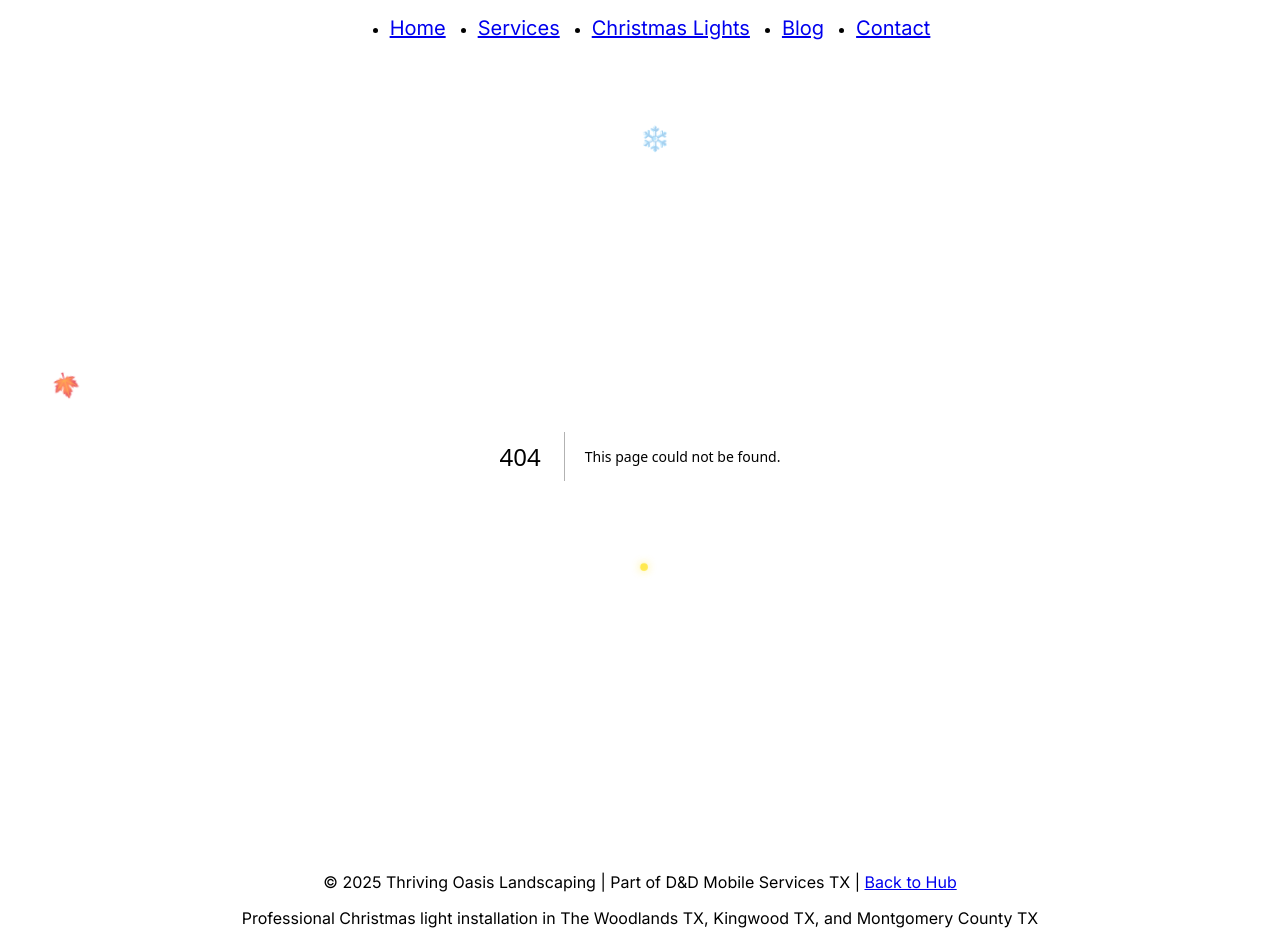
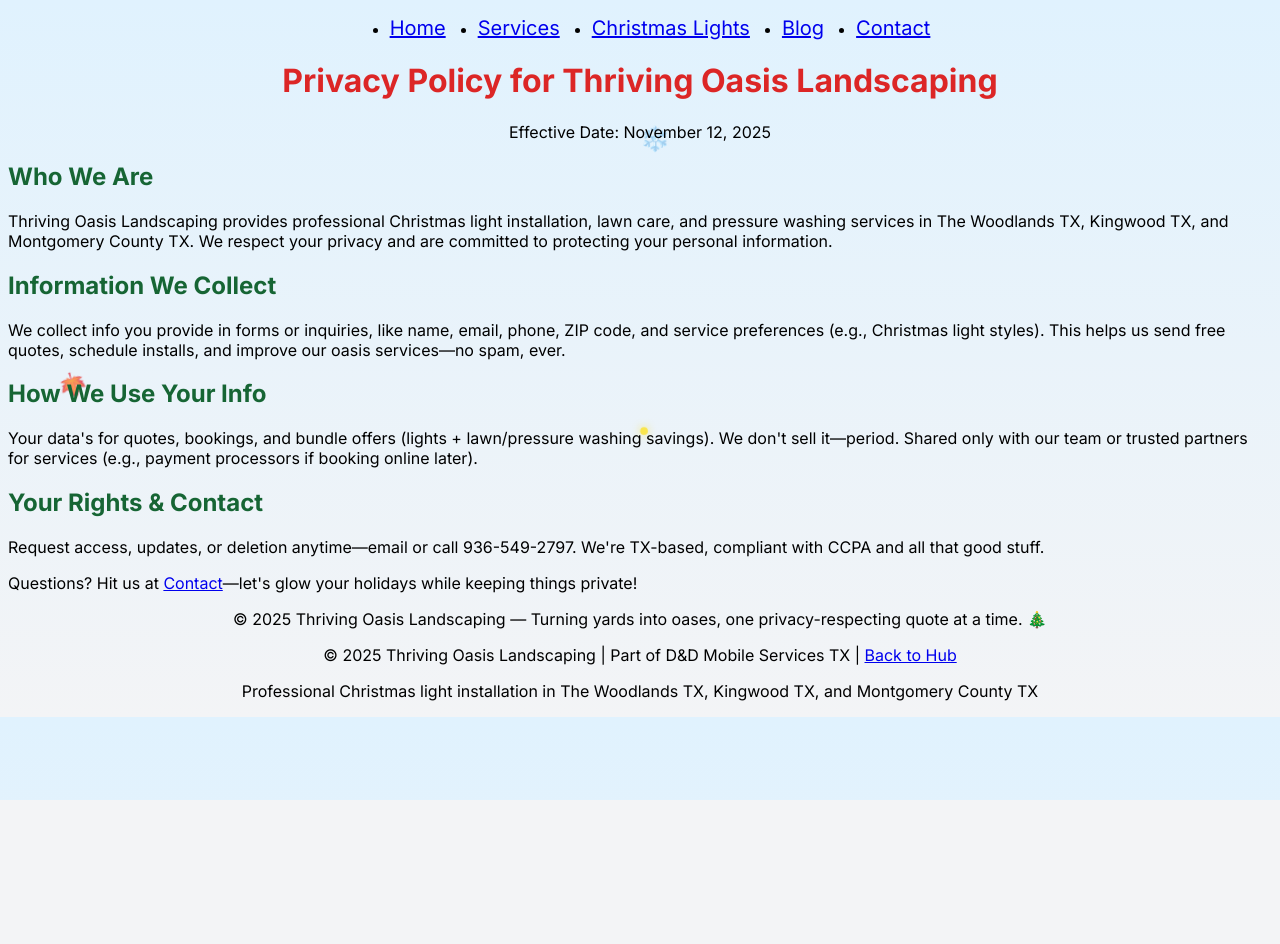
Before and after one commit to dacubbison/thriving-oasis-landscaping, a Next.js app: page /privacy-policy in a window 1280 px wide. Before the commit this address had no page. After the commit the page ends 800 px from the top, so only its background shows below. Built offline with nearby package versions, Linux system fonts and the light colour scheme.

Commit message:
Pixel events wired, CTAs popping, privacy policy lockedleads flooding cash now!

```diff
--- /dev/null
+++ b/app/privacy-policy/page.tsx
@@ -0,0 +1,37 @@
+'use client';
+
+import Link from 'next/link';
+
+export default function PrivacyPolicy() {
+  return (
+    <div className="container mx-auto p-4 max-w-3xl">
+      <h1 className="text-3xl font-bold mb-6 text-center" style={{ color: 'rgb(220, 38, 38)' }}>
+        Privacy Policy for Thriving Oasis Landscaping
+      </h1>
+      <p className="mb-4 text-center">Effective Date: November 12, 2025</p>
+
+      <section className="mb-8">
+        <h2 className="text-2xl font-semibold mb-4" style={{ color: 'rgb(22, 101, 52)' }}>Who We Are</h2>
+        <p>Thriving Oasis Landscaping provides professional Christmas light installation, lawn care, and pressure washing services in The Woodlands TX, Kingwood TX, and Montgomery County TX. We respect your privacy and are committed to protecting your personal information.</p>
+      </section>
+
+      <section className="mb-8">
+        <h2 className="text-2xl font-semibold mb-4" style={{ color: 'rgb(22, 101, 52)' }}>Information We Collect</h2>
+        <p>We collect info you provide in forms or inquiries, like name, email, phone, ZIP code, and service preferences (e.g., Christmas light styles). This helps us send free quotes, schedule installs, and improve our oasis services—no spam, ever.</p>
+      </section>
+
+      <section className="mb-8">
+        <h2 className="text-2xl font-semibold mb-4" style={{ color: 'rgb(22, 101, 52)' }}>How We Use Your Info</h2>
+        <p>Your data's for quotes, bookings, and bundle offers (lights + lawn/pressure washing savings). We don't sell it—period. Shared only with our team or trusted partners for services (e.g., payment processors if booking online later).</p>
+      </section>
+
+      <section className="mb-8">
+        <h2 className="text-2xl font-semibold mb-4" style={{ color: 'rgb(22, 101, 52)' }}>Your Rights & Contact</h2>
+        <p>Request access, updates, or deletion anytime—email or call 936-549-2797. We're TX-based, compliant with CCPA and all that good stuff.</p>
+        <p className="mt-4">Questions? Hit us at <Link href="/contact" className="text-red-600 hover:underline">Contact</Link>—let's glow your holidays while keeping things private!</p>
+      </section>
+
+      <p className="text-center">© 2025 Thriving Oasis Landscaping — Turning yards into oases, one privacy-respecting quote at a time. 🎄</p>
+    </div>
+  );
+}
```
